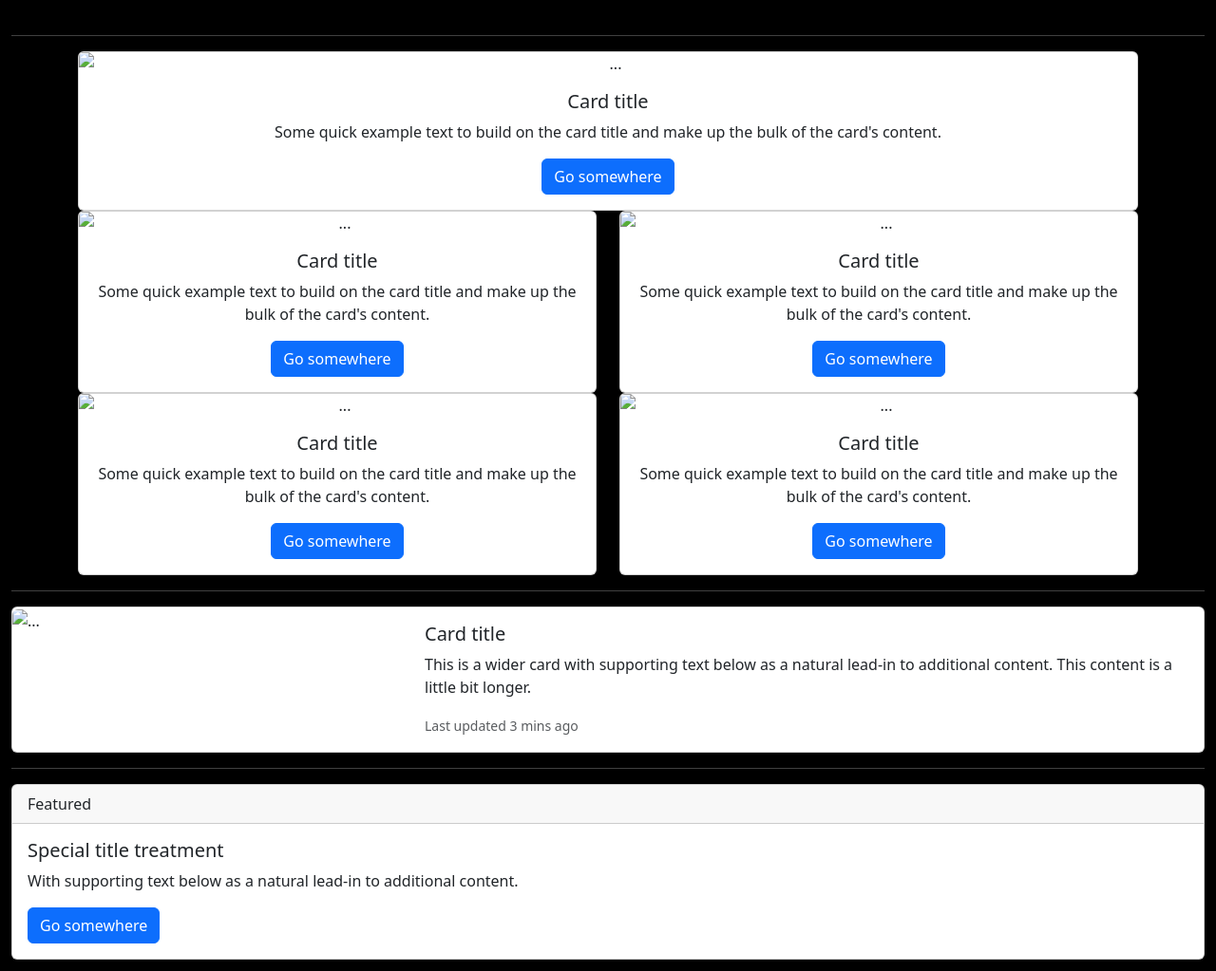
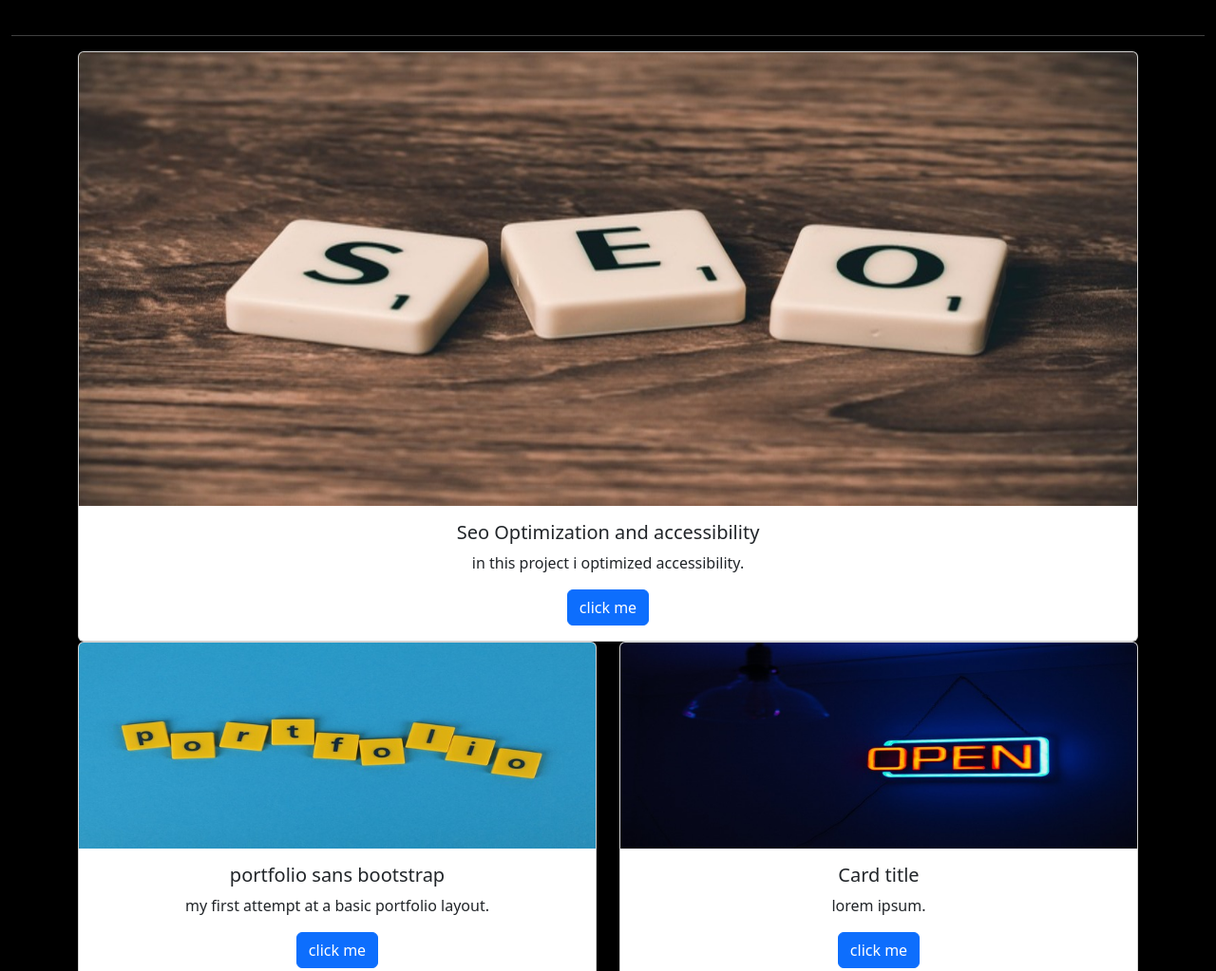
Before and after one commit to hpro97/Bootstrap-Portfolio, a plain HTML site: page index.html in a window 1280 px wide. Shown: the part 1186-2209 px from the top of the page at 95% size. Drawn offline with nearby package versions, Linux system fonts and the light colour scheme.

Commit message:
added skills section

```diff
--- a/index.html
+++ b/index.html
@@ -60,7 +60,8 @@
     <section class="pageSection jumbotronSec" id="aboutMe">
         <div class="jumbotron jumbotron-fluid">
             <div class="container">
-              <h1 class="display-4">About Me</h1>
+                <h1 class="display-4">About Me
+                </h1>
                 <p class="lead">
 
                 Hey, my name's Harry. Welcome to my front end centered portfolio.
@@ -90,11 +91,11 @@
             <div class="row">
                 <div class="col-12 col-lg-12 col-md-12 col-sm-12">
                     <div class="card" style="width: 100%;">
-                    <img src="..." class="card-img-top" alt="...">
+                    <img src="./images/seo(size needed 1400x600px double).jpg" class="card-img-top" alt="seo scrabble tiles">
                     <div class="card-body">
-                      <h5 class="card-title">Card title</h5>
-                      <p class="card-text">Some quick example text to build on the card title and make up the bulk of the card's content.</p>
-                      <a href="#" class="btn btn-primary">Go somewhere</a>
+                    <h5 class="card-title">Seo Optimization and accessibility</h5>
+                    <p class="card-text">in this project i optimized accessibility.</p>
+                    <a href="https://hpro97.github.io/challenge_1_seo_optimization_harry_probert/" target="_blank" class="btn btn-primary">click me</a>
                     </div>
                 </div>
             </div>
@@ -102,21 +103,21 @@
             <div class="row">
                 <div class="col-12 col-lg-6 col-md-12 col-sm-12">
                 <div class="card" style="width: 100%;">
-                    <img src="..." class="card-img-top" alt="...">
+                    <img src="./images/portfolio(size needed 750x300px single).jpg" class="card-img-top" alt="scrabble tiles reading portfolio">
                     <div class="card-body">
-                      <h5 class="card-title">Card title</h5>
-                      <p class="card-text">Some quick example text to build on the card title and make up the bulk of the card's content.</p>
-                      <a href="#" class="btn btn-primary">Go somewhere</a>
+                    <h5 class="card-title">portfolio sans bootstrap</h5>
+                    <p class="card-text">my first attempt at a basic portfolio layout.</p>
+                    <a href="https://hpro97.github.io/challenge_2_portfolio_project_harry_probert/" target="_blank"class="btn btn-primary">click me</a>
                     </div>
                 </div>
                 </div>
             <div class="col-12 col-lg-6 col-md-12 col-sm-12">
                 <div class="card" style="width: 100%;">
-                    <img src="..." class="card-img-top" alt="...">
+                    <img src="./images/open(size needed 750x300px single).jpg" class="card-img-top" alt="neon sign reading open">
                     <div class="card-body">
                         <h5 class="card-title">Card title</h5>
-                      <p class="card-text">Some quick example text to build on the card title and make up the bulk of the card's content.</p>
-                      <a href="#" class="btn btn-primary">Go somewhere</a>
+                        <p class="card-text">lorem ipsum.</p>
+                        <a href="#" class="btn btn-primary">click me</a>
                     </div>
                 </div>
             </div>
@@ -124,21 +125,21 @@
             <div class="row">
                 <div class="col-12 col-lg-6 col-md-12 col-sm-12">
                     <div class="card" style="width: 100%;">
-                        <img src="..." class="card-img-top" alt="...">
+                        <img src="./images/opensource(size needed 750x300px single).jpg" class="card-img-top" alt="open source on paper being fed into type writer">
                         <div class="card-body">
                             <h5 class="card-title">Card title</h5>
-                          <p class="card-text">Some quick example text to build on the card title and make up the bulk of the card's content.</p>
-                          <a href="#" class="btn btn-primary">Go somewhere</a>
+                            <p class="card-text">lorem ipsum.</p>
+                            <a href="#" class="btn btn-primary">click me</a>
                         </div>
                     </div>
                 </div>
                 <div class="col-12 col-lg-6 col-md-12 col-sm-12">
                     <div class="card" style="width: 100%;">
-                        <img src="..." class="card-img-top" alt="...">
+                        <img src="./images/plant(size needed 750x300px single).jpg" class="card-img-top" alt="houseplant">
                         <div class="card-body">
                             <h5 class="card-title">Card title</h5>
-                          <p class="card-text">Some quick example text to build on the card title and make up the bulk of the card's content.</p>
-                          <a href="#" class="btn btn-primary">Go somewhere</a>
+                            <p class="card-text">lorem ipsum.</p>
+                            <a href="#" class="btn btn-primary">click me</a>
                         </div>
                     </div>
                 </div>
@@ -155,13 +156,14 @@
         <div class="card mb-3" style="max-width: 100%;">
             <div class="row g-0">
               <div class="col-md-4">
-                <img src="..." class="img-fluid rounded-start" alt="...">
+                <img src="./images/setup(size needed 2400x1600px single).jpg" class="img-fluid rounded-start" alt="...">
               </div>
               <div class="col-md-8">
                 <div class="card-body">
-                  <h5 class="card-title">Card title</h5>
-                  <p class="card-text">This is a wider card with supporting text below as a natural lead-in to additional content. This content is a little bit longer.</p>
-                  <p class="card-text"><small class="text-body-secondary">Last updated 3 mins ago</small></p>
+                  <h5 class="card-title">Skills obtained through EdX bootcamp</h5>
+                  <p class="card-text">by the end of the first section of the course, i will be profficient in using HTML, CSS and git commands. complemented by a foundational knowledge if javascript and bootstrap. i will have a decent amount of experience using things like DOM, APIs, JQuery and Json.</p>
+                  <p class="card-text">The second section of this course will provide me with experience in Node.js, ES6, React and a knowledge of other similar tools.</p>
+                  <p class="card-text"><small class="text-body-secondary">*all skills pending completion of bootcamp</small></p>
                 </div>
               </div>
             </div>
```
Also changed, not shown: to do.txt. Lines whose indentation alone changed are shown as unchanged.
